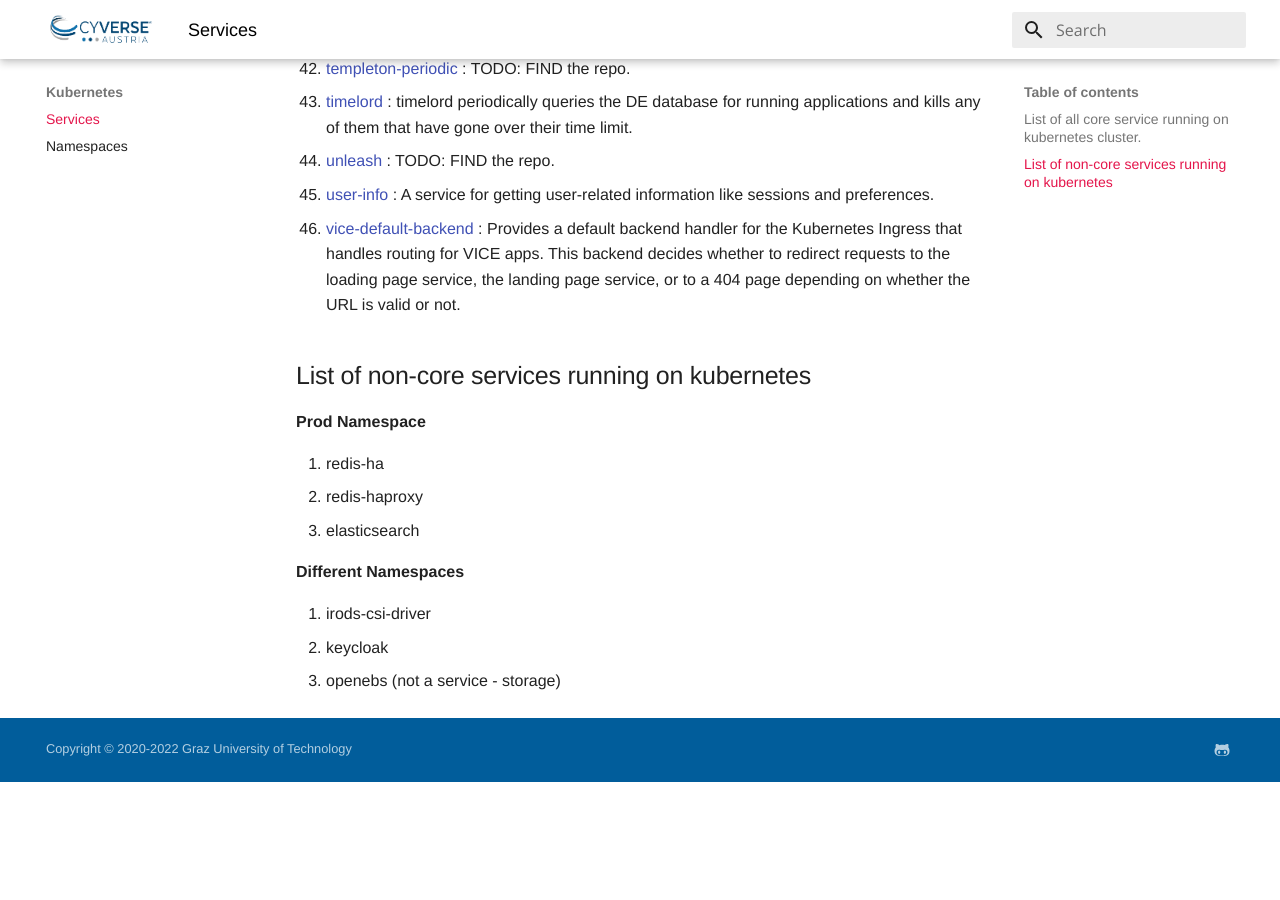
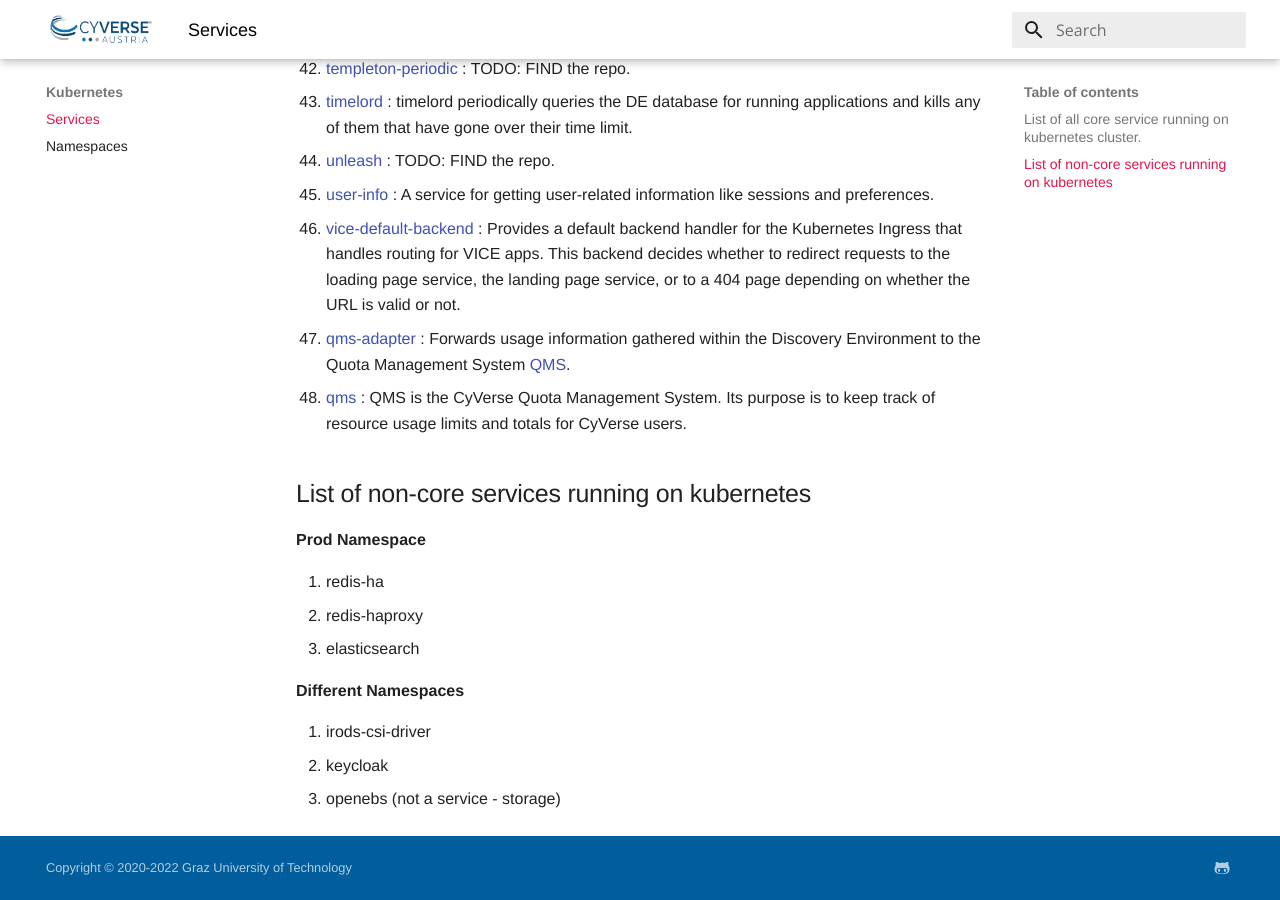
Before and after one commit to cyverse-austria/docs, an MkDocs documentation site: the page built from docs/services/kubernetes/index.md, in a window 1280 px wide and 900 px high, scrolled down 2217 px. Built offline with MkDocs 1.6.1 and Material for MkDocs 9.7.7, drawn with Linux system fonts in a browser that asks for light colours; before the commit the page ends 2999 px from its top, so only the background shows below that; some of the changed text lies outside the part shown.

Commit message:
core-services: update docs

```diff
--- a/docs/services/kubernetes/index.md
+++ b/docs/services/kubernetes/index.md
@@ -15,7 +15,7 @@
 9. [dashboard-aggregator](https://github.com/cyverse-de/dashboard-aggregator) : Gathers data to populate the dashboard in Sonora.
 10. [data-info](https://github.com/cyverse-de/data-info) : data-info is a RESTful frontend for getting information about and manipulating information in an iRODS data store.
 11. [data-usage-api](https://github.com/cyverse-de/data-usage-api) : A service that provides an API around data usage tracking, and updates data usage numbers on request or periodically.
-12. [de-mailer](https://github.com/cyverse-de/de-mailer) :  A go module that send email notifications to users. This module will support HTML and rich text emails.
+12. ~~[de-mailer](https://github.com/cyverse-de/de-mailer) :  A go module that send email notifications to users. This module will support HTML and rich text emails.~~
 13. de-nginx
 14. [de-stats](https://github.com/cyverse-de/de-stats) : Service for obtaining CyVerse Discovery Environment stats and metrics.
 15. [de-webhooks](https://github.com/cyverse-de/de-webhooks) : A service that listens to AMQP queues for DE notifications, check if the user has webhooks defined for that notification type and then post the notification to webhook if one is defined.
@@ -50,17 +50,20 @@
 44. [unleash]() : TODO: FIND the repo.
 45. [user-info](https://github.com/cyverse-de/user-info) : A service for getting user-related information like sessions and preferences.
 46. [vice-default-backend](https://github.com/cyverse-de/vice-default-backend) : Provides a default backend handler for the Kubernetes Ingress that handles routing for VICE apps. This backend decides whether to redirect requests to the loading page service, the landing page service, or to a 404 page depending on whether the URL is valid or not.
+47. [qms-adapter](https://github.com/cyverse-de/qms-adapter) : Forwards usage information gathered within the Discovery Environment to the Quota Management System [QMS](https://github.com/cyverse/QMS).
+48. [qms](https://github.com/cyverse/QMS) : QMS is the CyVerse Quota Management System. Its purpose is to keep track of resource usage limits and totals for CyVerse users.
+
 
 ## List of non-core services running on kubernetes
 
 **Prod Namespace**
 
-47. redis-ha
-48. redis-haproxy
-49. elasticsearch
+1. redis-ha
+2. redis-haproxy
+3. elasticsearch
 
 **Different Namespaces**
 
-50. irods-csi-driver
-51. keycloak
-52. openebs (not a service - storage)
+1. irods-csi-driver
+2. keycloak
+3. openebs (not a service - storage)
```
